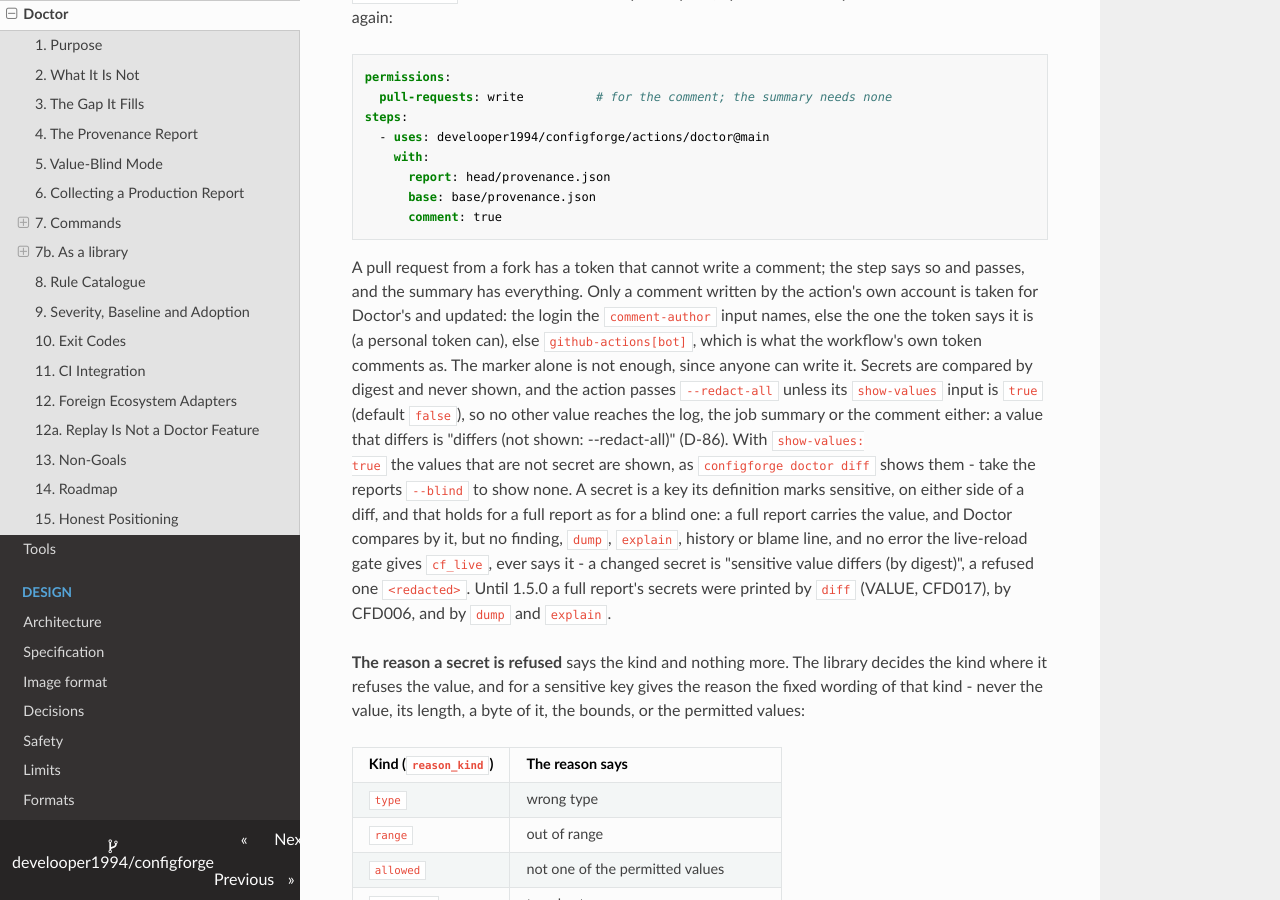
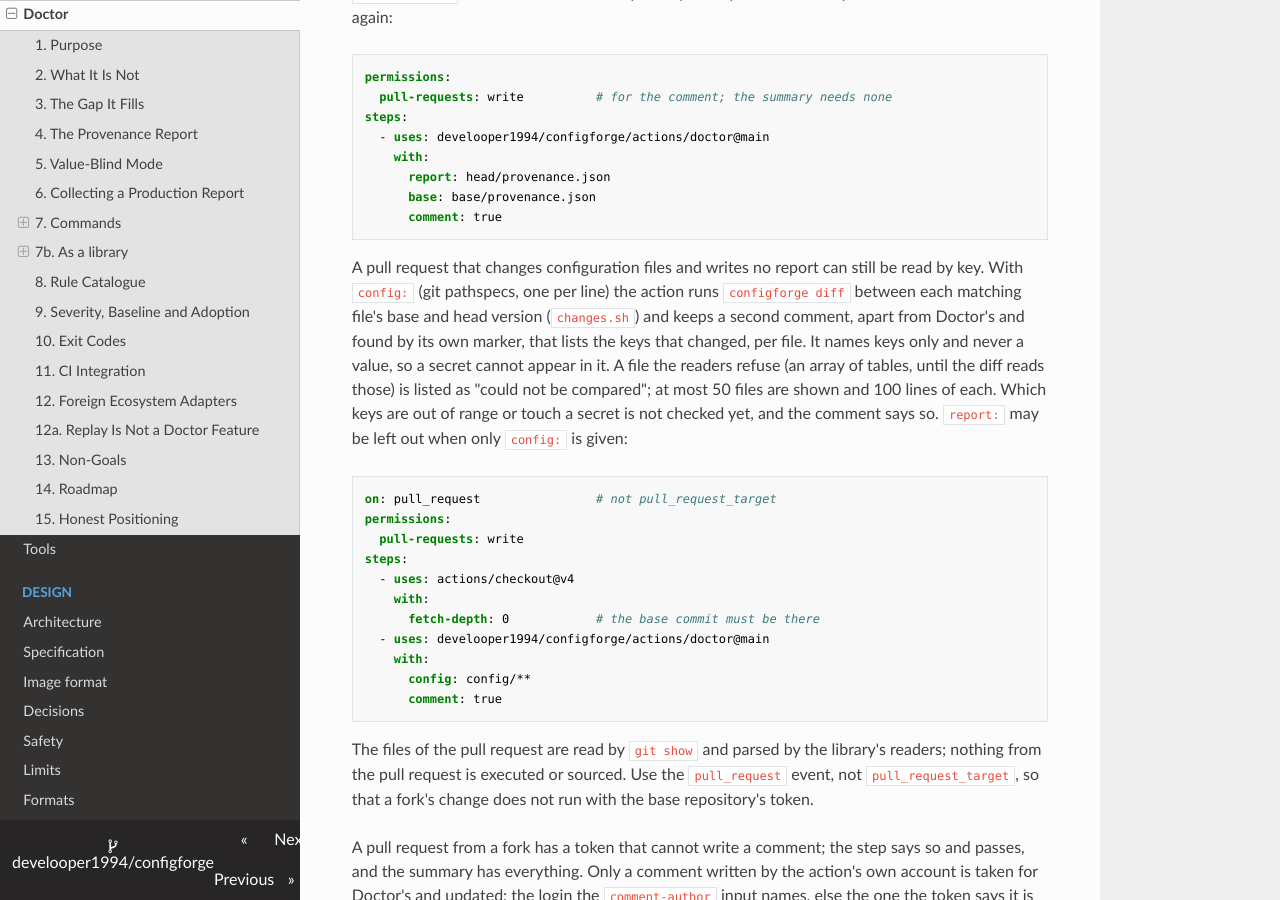
Before and after one commit to develooper1994/configforge, an MkDocs documentation site: the page built from docs/Doctor.md, in a window 1280 px wide and 900 px high, scrolled down 11971 px. Built offline with MkDocs 1.6.1, drawn with Linux system fonts in a browser that asks for light colours.

Commit message:
N-15: a pull request that changes configuration files gets the changed keys in its comment (actions/doctor changes.sh, config and base-sha inputs)
- N-15: the test for changes.sh
- N-15: changes.sh writes the changed keys per file; comment.sh takes CF_MARKER
- N-15: action.yml takes config and base-sha; docs, roadmap, changelog
- N-15: format
- N-15: changes.sh passes shellcheck

Co-Authored-By: Claude Opus 5.5 <noreply@anthropic.com>

````diff
--- a/docs/Doctor.md
+++ b/docs/Doctor.md
@@ -553,6 +553,37 @@ steps:
       comment: true
 ```
 
+A pull request that changes configuration files and writes no report can
+still be read by key. With `config:` (git pathspecs, one per line) the
+action runs `configforge diff` between each matching file's base and head
+version (`changes.sh`) and keeps a second comment, apart from Doctor's and
+found by its own marker, that lists the keys that changed, per file. It
+names keys only and never a value, so a secret cannot appear in it. A file
+the readers refuse (an array of tables, until the diff reads those) is
+listed as "could not be compared"; at most 50 files are shown and 100
+lines of each. Which keys are out of range or touch a secret is not
+checked yet, and the comment says so. `report:` may be left out when only
+`config:` is given:
+
+```yaml
+on: pull_request                # not pull_request_target
+permissions:
+  pull-requests: write
+steps:
+  - uses: actions/checkout@v4
+    with:
+      fetch-depth: 0            # the base commit must be there
+  - uses: develooper1994/configforge/actions/doctor@main
+    with:
+      config: config/**
+      comment: true
+```
+
+The files of the pull request are read by `git show` and parsed by the
+library's readers; nothing from the pull request is executed or sourced.
+Use the `pull_request` event, not `pull_request_target`, so that a fork's
+change does not run with the base repository's token.
+
 A pull request from a fork has a token that cannot write a comment; the
 step says so and passes, and the summary has everything. Only a comment
 written by the action's own account is taken for Doctor's and updated:
````
Also changed, not shown: CHANGELOG.md (+5 -0 lines), docs/Dependencies.md (+1 -1 lines), docs/Roadmap.md (+10 -10 lines), 5 other files.
